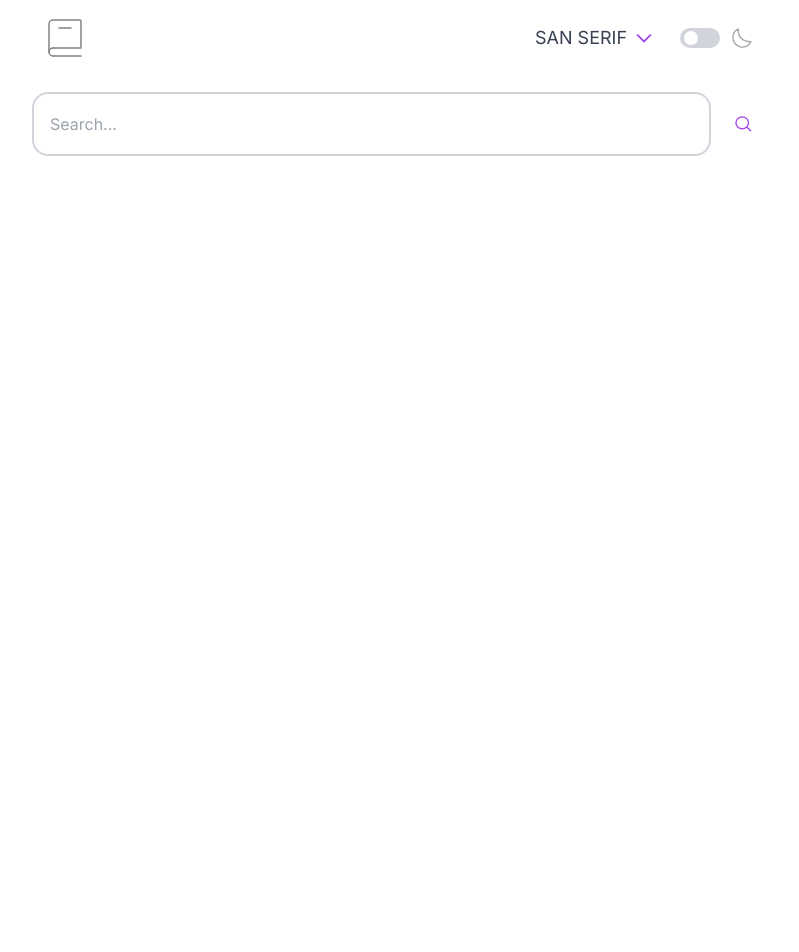
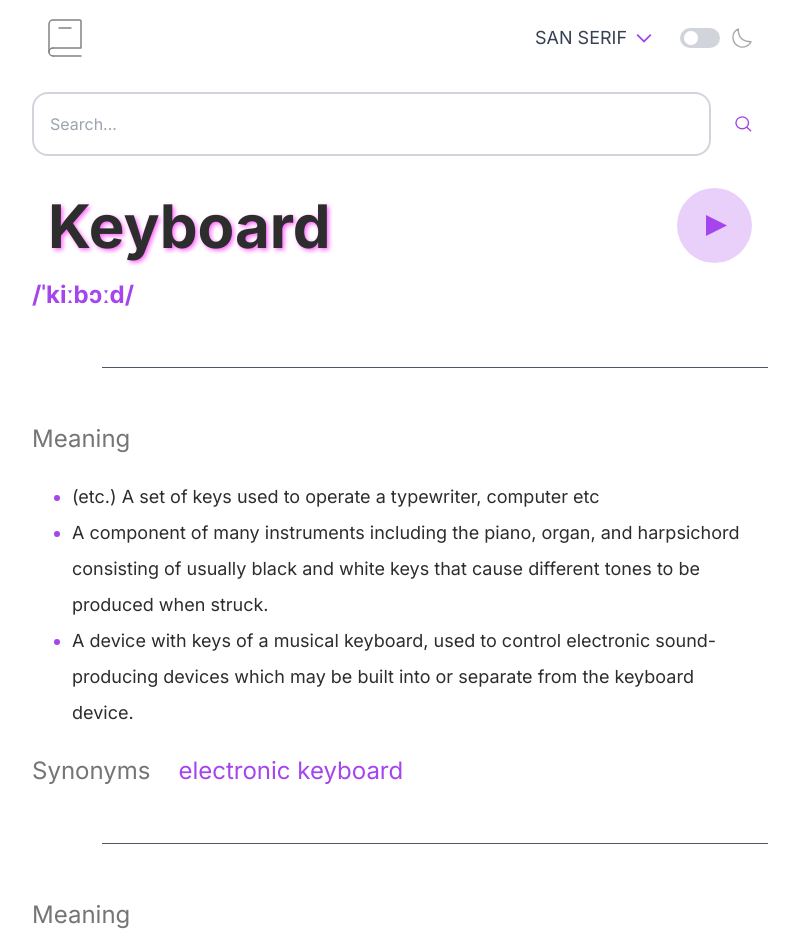
Before and after one commit to Bilostenko/my-dictionary-app, a React (Vite) app: page / in a window 1280 px wide. Shown: the top 952 px of the page, without its empty margins (240-1039 px from the left). Before the commit the page ends 800 px from the top, so only its background shows below. Built offline with nearby package versions, Linux system fonts and the light colour scheme.

Commit message:
completed layout

```diff
--- /dev/null
+++ b/src/API/api.ts
@@ -0,0 +1,13 @@
+import axios from "axios";
+import { Word } from "../types/interfaceApi";
+
+const API_URL = "https://api.dictionaryapi.dev/api/v2/entries/en/";
+export const fetchWord = async (word: string): Promise<Word[]> => {
+    try {
+        const response = await axios.get<Word[]>(API_URL + word);
+        return response.data;
+    } catch (error) {
+        console.error("Помилка при отриманні даних:", error);
+        throw error;
+    }
+};
--- a/src/App.css
+++ b/src/App.css
@@ -4,3 +4,10 @@
 
 :root {
 }
+.text-shadow {
+  text-shadow: 2px 2px 4px rgba(0, 0, 0, 0.5);
+}
+
+.text-shadow-funky {
+    text-shadow: 2px 2px 4px rgba(255, 0, 255, 0.6);
+  }
--- a/src/App.tsx
+++ b/src/App.tsx
@@ -2,6 +2,7 @@
 import "./App.css";
 import Header from "./components/Header";
 import SearchField from "./components/SearchField";
+import WordInfo from "./components/WordInfo";
 
 function App() {
   return (
@@ -9,6 +10,7 @@ function App() {
       <div className="w-full max-w-3xl px-4 flex flex-col gap-4">
         <Header />
        <SearchField onSearch={() => {}} />
+        <WordInfo />
       </div>
     </div>
   );
--- a/src/app/store.ts
+++ b/src/app/store.ts
@@ -1,8 +1,9 @@
 import { configureStore } from '@reduxjs/toolkit';
+import toggleTheme from '../features/toggleThemeSlice';
 
 const store = configureStore({
   reducer: {
-//    your slices
+    app: toggleTheme
   },
 });
 
--- /dev/null
+++ b/src/components/WordInfo.tsx
@@ -0,0 +1,84 @@
+import { fetchWord } from "../API/api";
+import { useEffect, useState } from "react";
+import { Word } from "../types/interfaceApi";
+
+const WordInfo = () => {
+  // const [word, setWord] = useState<Word[] | null>(null);
+
+  // useEffect(() => {
+  //   fetchWord("hello")
+  //     .then((data) => {
+  //       console.log("Fetched word:", data);
+  //       setWord(data);
+  //     })
+  //     .catch((error) => {
+  //       console.error("Помилка при фетчі:", error);
+  //     });
+  // }, []);
+
+  return (
+    <div>
+      <div className="flex justify-between items-center p-4">
+        <h1 className="text-dark-700 dark:text-white text-6xl font-bold text-shadow-funky">
+          Keyboard
+        </h1>
+        <div>
+          <img src="./src/assets/icon-play.svg" alt="play" />
+        </div>
+      </div>
+      <div className="">
+        <h3 className="phonetic text-accent-purple text-2xl font-bold">
+          /ˈkiːbɔːd/
+        </h3>
+        <div className="partOfSpeechs flex items-center gap-4 py-10 text-2xl font-bold text-dark-700 dark:text-white">
+          <span className="italic text-white">verb</span>
+          <div className="flex-grow border-t border-gray-600"></div>
+        </div>
+      </div>
+      <div className="meaning">
+        <h2 className="meaning_header text-2xl text-dark-500 dark:text-white">
+          Meaning
+        </h2>
+        <ul className="leading-9 text-dark-700 dark:text-white p-6 text-lg list-disc marker:text-accent-purple pl-10">
+          <li>
+            (etc.) A set of keys used to operate a typewriter, computer etc
+          </li>
+          <li>
+            A component of many instruments including the piano, organ, and
+            harpsichord consisting of usually black and white keys that cause
+            different tones to be produced when struck.
+          </li>
+          <li>
+            A device with keys of a musical keyboard, used to control electronic
+            sound-producing devices which may be built into or separate from the
+            keyboard device.
+          </li>
+        </ul>
+      </div>
+      <h2>
+        <span className="text-2xl text-dark-500 dark:text-white">Synonyms</span>
+        <span className="text-2xl text-accent-purple ml-7">
+          electronic keyboard
+        </span>
+      </h2>
+      <div className="flex items-center gap-4 py-10 text-2xl font-bold text-dark-700 dark:text-white">
+        <span className="italic text-white">verb</span>
+        <div className="flex-grow border-t border-gray-600"></div>
+      </div>
+      <div className="meaning">
+        <h2 className="meaning_header text-2xl text-dark-500 dark:text-white">
+          Meaning
+        </h2>
+        <ul className="definitions text-dark-700 dark:text-white p-6 text-lg list-disc marker:text-accent-purple pl-10">
+          <li className="definition leading-8">
+            <span>To type on a computer keyboard.</span> <br />
+            <span className="text-dark-500 dark:text-white">
+              “Keyboarding is the part of this job I hate the most.”
+            </span>
+          </li>
+        </ul>
+      </div>
+    </div>
+  );
+};
+export default WordInfo;
--- a/src/features/searchWordSlice.ts
+++ /dev/null
@@ -1,32 +0,0 @@
-// ПРИКЛАД СЛАЙСУ
-import { createSlice, PayloadAction } from "@reduxjs/toolkit";
-
-interface SearchState {
-  searchValue: string;
-  error: boolean;
-}
-
-const initialState: SearchState = {
-  searchValue: "",
-  error: false,
-};
-
-const searchSlice = createSlice({
-  name: "search",
-  initialState,
-  reducers: {
-    setSearchValue(state, action: PayloadAction<string>) {
-      state.searchValue = action.payload;
-    },
-    setError(state, action: PayloadAction<boolean>) {
-      state.error = action.payload;
-    },
-    resetSearch(state) {
-      state.searchValue = "";
-      state.error = false;
-    },
-  },
-});
-
-export const { setSearchValue, setError, resetSearch } = searchSlice.actions;
-export default searchSlice.reducer;
--- /dev/null
+++ b/src/features/toggleThemeSlice.ts
@@ -0,0 +1,26 @@
+import { createSlice } from "@reduxjs/toolkit";
+
+interface AppState {
+  theme: "light" | "dark";
+}
+
+const storedTheme = localStorage.getItem("theme") as "light" | "dark" | null;
+
+const initialState: AppState = {
+  theme: storedTheme || "light",
+};
+
+const toggleThemeSlice = createSlice({
+  name: "app",
+  initialState,
+  reducers: {
+    toggleTheme(state) {
+      state.theme = state.theme === "light" ? "dark" : "light";
+      document.documentElement.classList.toggle("dark", state.theme === "dark");
+      localStorage.setItem("theme", state.theme);
+    },
+  },
+});
+
+export const { toggleTheme } = toggleThemeSlice.actions;
+export default toggleThemeSlice.reducer;
--- a/src/pages/ThemeSwitcher.tsx
+++ b/src/pages/ThemeSwitcher.tsx
@@ -1,38 +1,31 @@
-import { useState, useEffect } from "react";
-
+// import { useState, useEffect } from "react";
+import { useDispatch, useSelector } from "react-redux";
+import { RootState, AppDispatch } from "../app/store";
+import { toggleTheme } from "../features/toggleThemeSlice";
 const ThemeSwitcher = () => {
-  const [isDarkMode, setIsDarkMode] = useState(false);
-
-  useEffect(() => {
-    // Перевірка, чи має документ клас .dark
-    const isDark = document.documentElement.classList.contains("dark");
-    setIsDarkMode(isDark);
-  }, []);
-
-  const toggleTheme = () => {
-    const newDarkMode = !isDarkMode;
-    setIsDarkMode(newDarkMode);
-    document.documentElement.classList.toggle("dark", newDarkMode);
-    localStorage.setItem("darkMode", newDarkMode ? "true" : "false");
-  };
+  const dispatch = useDispatch<AppDispatch>();
+  const theme = useSelector((state: RootState) => state.app.theme);
+  const handleThemeToggle = () => {
+    dispatch(toggleTheme());
+  }
 
   return (
     <div className="flex items-center gap-3">
       <button
-        onClick={toggleTheme}
+        onClick={handleThemeToggle}
         className="relative w-10 h-5 rounded-full bg-gray-300 dark:bg-accent-purple transition-colors duration-300"
-        aria-label={isDarkMode ? "Switch to light mode" : "Switch to dark mode"}
+        aria-label={theme === "dark" ? "Switch to light mode" : "Switch to dark mode"}
       >
         <div
           className={`absolute w-3.5 h-3.5 bg-white rounded-full top-[3px] transition-transform duration-300 ${
-            isDarkMode ? "translate-x-5 left-1" : "translate-x-0 left-1"
+            theme === "dark" ? "translate-x-5 left-1" : "translate-x-0 left-1"
           }`}
         />
       </button>
       <img
         src="./src/assets/icon-moon.svg"
         alt="Dark Mode"
-        className={`w-5 h-5 ${isDarkMode ? "opacity-100" : "opacity-70"}`}
+        className={`w-5 h-5 ${theme === "dark" ? "opacity-100" : "opacity-70"}`}
       />
     </div>
   );
--- /dev/null
+++ b/src/types/interfaceApi.ts
@@ -0,0 +1,24 @@
+export interface Word {
+    word: string;
+    phonetic?: string; // іноді може бути відсутнє
+    phonetics: Phonetic[];
+    origin?: string;
+    meanings: Meaning[];
+  }
+
+  export interface Phonetic {
+    text: string;
+    audio?: string;
+  }
+
+  export interface Meaning {
+    partOfSpeech: string;
+    definitions: Definition[];
+  }
+
+  export interface Definition {
+    definition: string;
+    example?: string;
+    synonyms: string[];
+    antonyms: string[];
+  }
```
Also changed, not shown: 1 other file (tests, documents, lock files or other folders).
